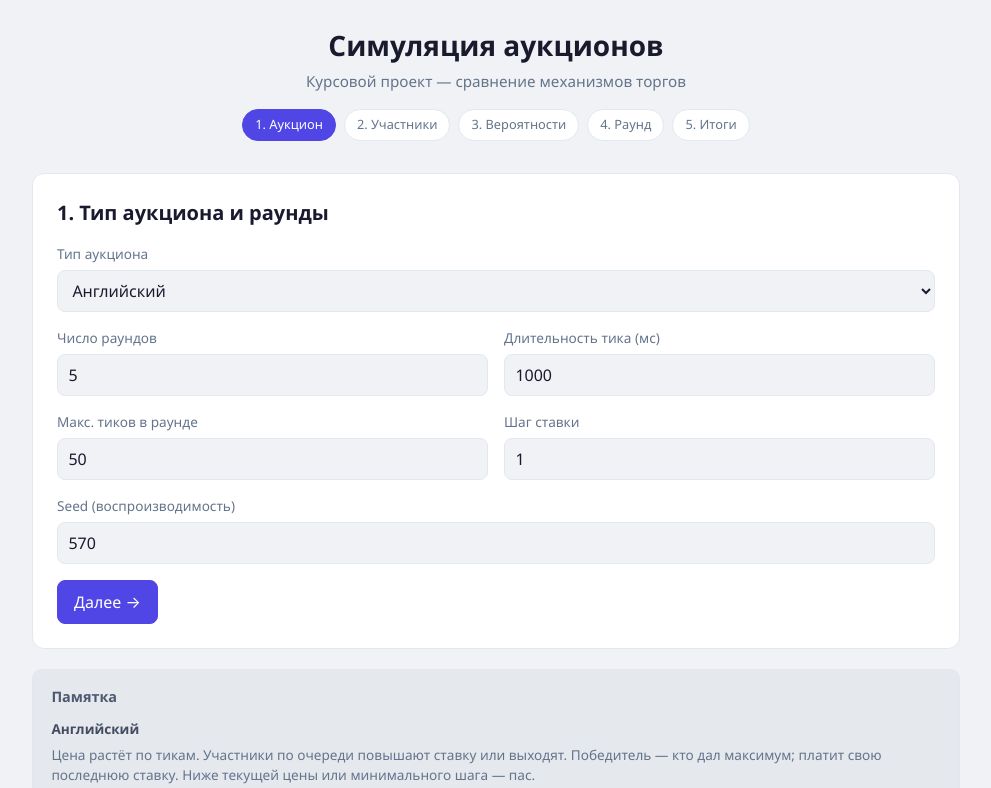
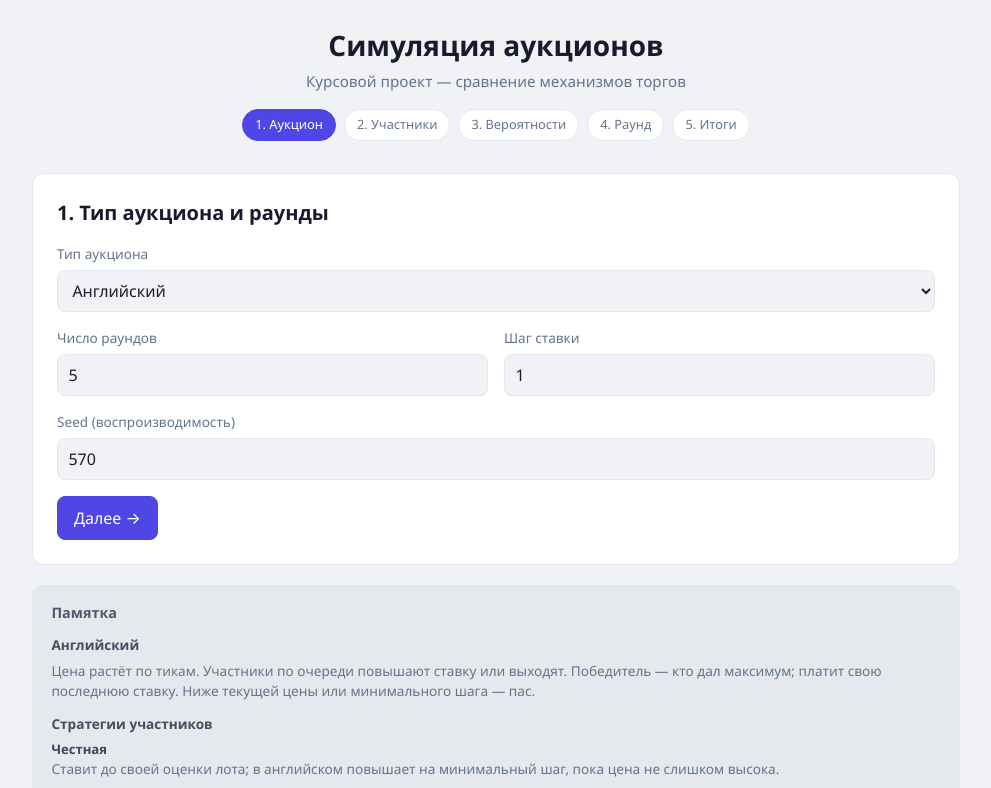
Before and after one commit to matv864/auctions, a React (Vite) app in the folder auctions-simulating/: page / in a window 1280 px wide. Shown: the top 788 px of the page, without its empty margins (144-1135 px from the left). Built offline with nearby package versions, Linux system fonts and the light colour scheme.

Commit message:
remove input of ticks

```diff
--- a/auctions-simulating/src/components/StepConfig.tsx
+++ b/auctions-simulating/src/components/StepConfig.tsx
@@ -49,28 +49,6 @@ export function StepConfig({ config, onChange, onNext }: Props) {
           />
         </label>
         <label className="field">
-          <span>Длительность тика (мс)</span>
-          <input
-            type="number"
-            min={200}
-            step={100}
-            value={config.tickMs}
-            onChange={(e) => onChange({ tickMs: Number(e.target.value) })}
-          />
-        </label>
-      </div>
-
-      <div className="row">
-        <label className="field">
-          <span>Макс. тиков в раунде</span>
-          <input
-            type="number"
-            min={5}
-            value={config.maxTicks}
-            onChange={(e) => onChange({ maxTicks: Number(e.target.value) })}
-          />
-        </label>
-        <label className="field">
           <span>Шаг ставки</span>
           <input
             type="number"
```
